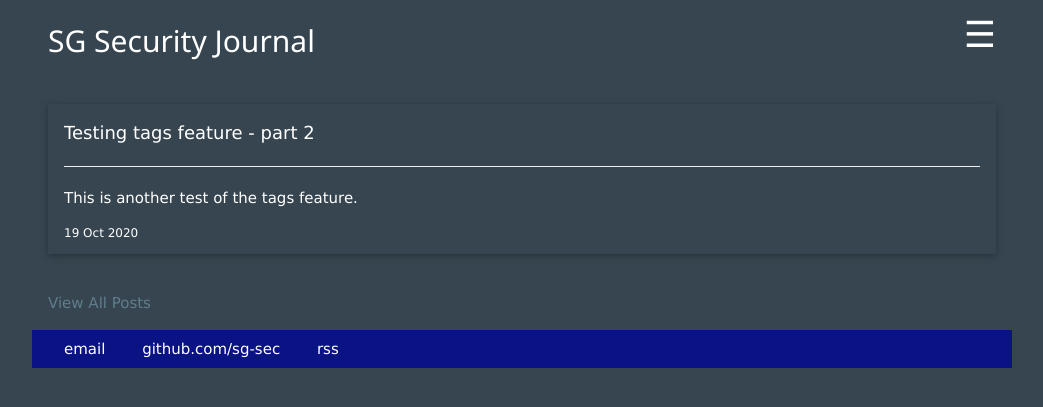
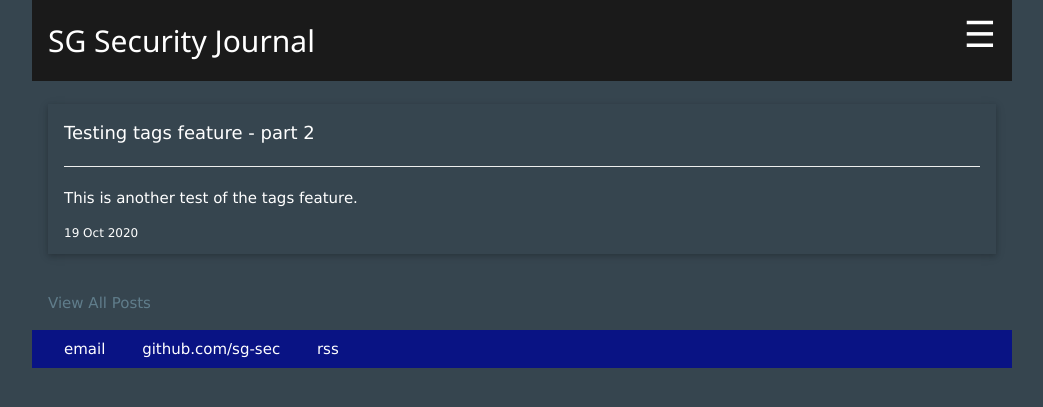
Before and after one commit to sg-sec/sg-sec.github.io, a Jekyll site: the page built from index.html, in a window 1280 px wide. Shown: the top 407 px of the page, without its empty margins (118-1161 px from the left). Built offline with Jekyll 4.4.1, drawn with Linux system fonts in a browser that asks for light colours.

Commit message:
Update sgsec.css

```diff
--- a/css/sgsec.css
+++ b/css/sgsec.css
@@ -2,4 +2,4 @@ a{background-color:transparent; text-decoration:none;}a:active,a:hover{outline-w
 .PostListTitle {text-decoration:none; font-size:18px;}
 .sg-dark-blue,.sg-hover-dark-blue:hover{color:#fff!important;background-color:#091384!important}
 .sg-charcoal-black,.sg-hover-charcoal-black:hover{color:#fff!important;background-color:#36454F!important}
-.sg-dark-charcoal-black,.sg-hover-dark-charcoal-black:hover{color:#fff!important;background-color:#36454F!important}
+.sg-dark-charcoal-black,.sg-hover-dark-charcoal-black:hover{color:#fff!important;background-color:#1A1A1A!important}
```
